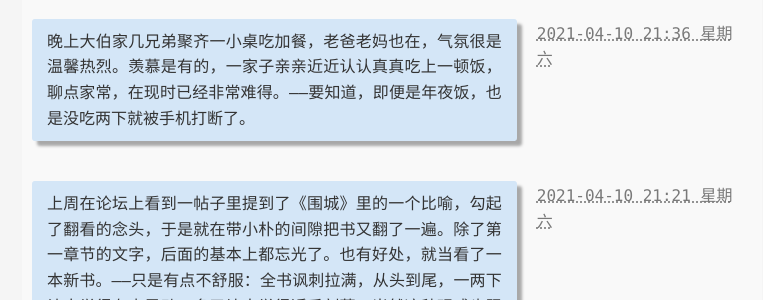
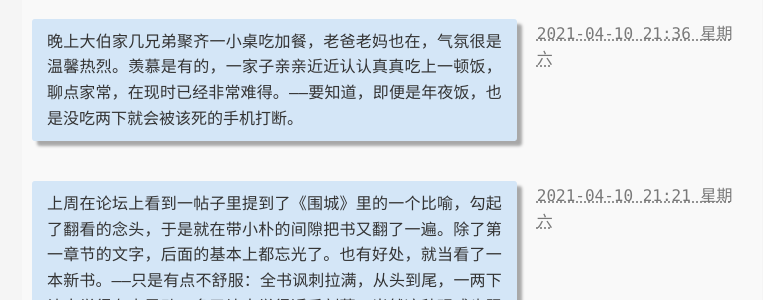
Before and after one commit to xienotes/xienotes.github.io, a Jekyll site: the page built from notes/index.html, in a window 1280 px wide and 900 px high, scrolled down 437 px. Shown: the part 228-528 px from the top of the window, without its empty margins (248-1011 px from the left). Built offline with Jekyll 4.4.1, drawn with Linux system fonts in a browser that asks for light colours; the list of posts is cut into pages by our own code.

Commit message:
update notes

```diff
--- a/_posts/2021-04-10-48960.md
+++ b/_posts/2021-04-10-48960.md
@@ -7,4 +7,4 @@ mf-post-status:
 slug: '48960'
 category: social
 ---
-晚上大伯家几兄弟聚齐一小桌吃加餐，老爸老妈也在，气氛很是温馨热烈。羡慕是有的，一家子亲亲近近认认真真吃上一顿饭，聊点家常，在现时已经非常难得。——要知道，即便是年夜饭，也是没吃两下就被手机打断了。
+晚上大伯家几兄弟聚齐一小桌吃加餐，老爸老妈也在，气氛很是温馨热烈。羡慕是有的，一家子亲亲近近认认真真吃上一顿饭，聊点家常，在现时已经非常难得。——要知道，即便是年夜饭，也是没吃两下就会被该死的手机打断。
```
